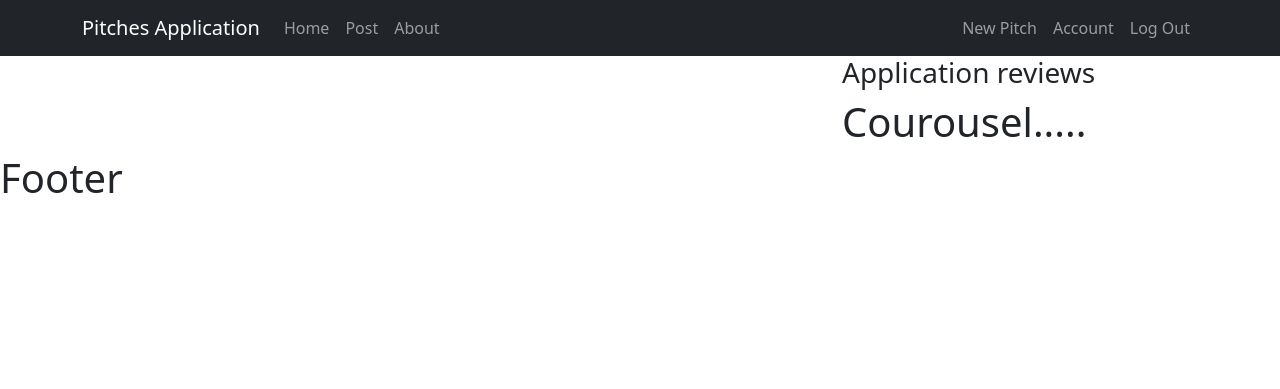
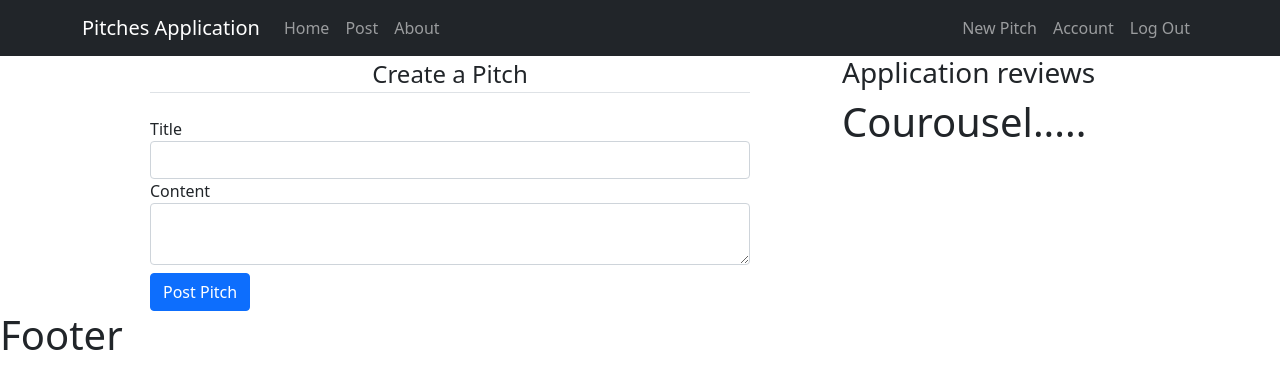
Before and after one commit to crispus-nj/Picthes-Web-App, a Flask app: page /new-pitch in a window 1280 px wide. Shown: the top 389 px of the page. Run offline with Flask 2, Linux system fonts and the light colour scheme; the visitor is signed in with stand-in values (Sample User, id 1).

Commit message:
created a new_pitch form for user to create a new pitch and post the pitch to application added the form to the views.py for routing

```diff
--- a/app/forms.py
+++ b/app/forms.py
@@ -1,5 +1,5 @@
 from flask_wtf import FlaskForm
-from wtforms import StringField, EmailField, PasswordField, SubmitField
+from wtforms import StringField, EmailField, PasswordField, SubmitField, TextAreaField
 from wtforms.validators import DataRequired, Email, EqualTo, ValidationError, Length
 from .models import model
 
@@ -40,3 +40,10 @@ class LoginForm(FlaskForm):
     email = EmailField("Email", validators=[DataRequired(), Email()])
     password = PasswordField("Password", validators=[DataRequired(),Length(min=6, max=50)])
     submit = SubmitField('Sign In')
+
+class PitchesForm(FlaskForm):
+    '''
+    Pitches for creatng a form for user to enter a pitch and post'''
+    title = StringField("Title", validators=[DataRequired()])
+    submit = SubmitField('Post Pitch')
+    content = TextAreaField("Content", validators=[DataRequired()])
--- a/app/templates/new_pitch.html
+++ b/app/templates/new_pitch.html
@@ -1,3 +1,36 @@
 {% extends 'base.html' %}
 {% block content %}
+<form action="" method="POST" style="max-width: 600px;margin:auto" class="needs-validation" novalidate>
+{{form.hidden_tag()}}
+    <legend class="border-bottom mb-4 text-center">Create a Pitch</legend>
+    <div class="form-group">
+        {{form.title.label}}
+        {% if form.title.errors %}
+        {{form.title(class="form-control form-control-md is-invalid")}}
+            <div class="invalid-feedback">
+                {% for error in form.title.errors%}
+                    <span>{{ error }}</span>
+                {% endfor%}
+            </div>
+        {% else %}
+        {{form.title(class="form-control form-control-md")}}
+        {% endif %}
+    </div>
+    <div class="form-group">
+        {{form.content.label}}
+        {% if form.content.errors %}
+        {{form.content(class="form-control form-control-md is-invalid")}}
+            <div class="invalid-feedback">
+                {% for error in form.content.errors%}
+                    <span>{{ error }}</span>
+                {% endfor%}
+            </div>
+        {% else %}
+        {{form.content(class="form-control form-control-md")}}
+        {% endif %}
+    </div>
+    <div class="form-group">
+        {{form.submit(class="btn btn-primary mt-2 ")}}
+    </div>
+</form>
 {% endblock %}
--- a/app/views.py
+++ b/app/views.py
@@ -1,6 +1,6 @@
 from app import app, db
 from flask import render_template, redirect, url_for, flash
-from .forms import RegisterForm, LoginForm
+from .forms import RegisterForm, LoginForm, PitchesForm
 from werkzeug.security import generate_password_hash, check_password_hash
 from flask_login import login_required, login_user, logout_user
 from .models import model
@@ -45,10 +45,14 @@ def login():
 def account():
     return render_template('account.html')
 
-@app.route('/new-pitch')
+@app.route('/new-pitch', methods=['POST', 'GET'])
 @login_required
 def new_pitch():
-    return render_template('new_pitch.html')
+    form = PitchesForm()
+    if form.validate_on_submit():
+        return ""
+
+    return render_template('new_pitch.html', form=form)
 
 
 @app.route('/logout')
```
